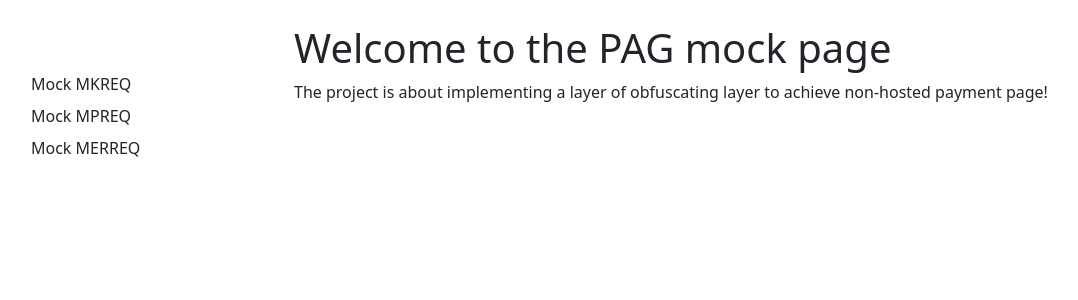
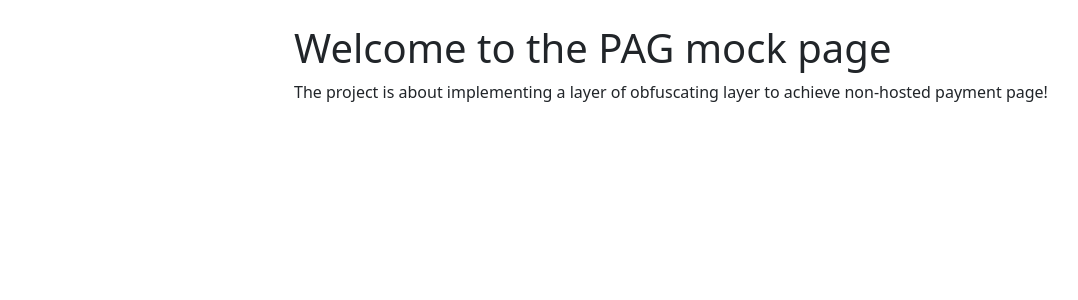
Before and after one commit to ITPYD/mock-nonhosted-gw, a Flask app: page / in a window 1280 px wide. Shown: the part 56-356 px from the top of the page, without its empty margins (67-1145 px from the left). Run offline with Flask 3, Linux system fonts and the light colour scheme; some libraries are stand-ins or nearby versions.

Commit message:
remove mock test links

```diff
--- a/project/templates/layout.html
+++ b/project/templates/layout.html
@@ -56,12 +56,12 @@
             <div class="col-3">
               <br><br>
               <ul class="list-group">
-                <li class="list-group-item border-0 pt-0"><a href="{{ url_for('test_mkreq') }}"class="link-dark font-weight-bold text-decoration-none">Mock MKREQ </a></li>
+                <!-- <li class="list-group-item border-0 pt-0"><a href="{{ url_for('test_mkreq') }}"class="link-dark font-weight-bold text-decoration-none">Mock MKREQ </a></li>
 
                 <li class="list-group-item border-0 pt-0"><a href="{{ url_for('test_mpreq') }}" class="link-dark font-weight-bold text-decoration-none">Mock MPREQ </a></li>
 
 
-                <li class="list-group-item border-0 pt-0"><a href="{{ url_for('test_mercreq') }}"class="link-dark font-weight-bold text-decoration-none">Mock MERREQ </a></li>
+                <li class="list-group-item border-0 pt-0"><a href="{{ url_for('test_mercreq') }}"class="link-dark font-weight-bold text-decoration-none">Mock MERREQ </a></li> -->
 
 
               </ul>
```
